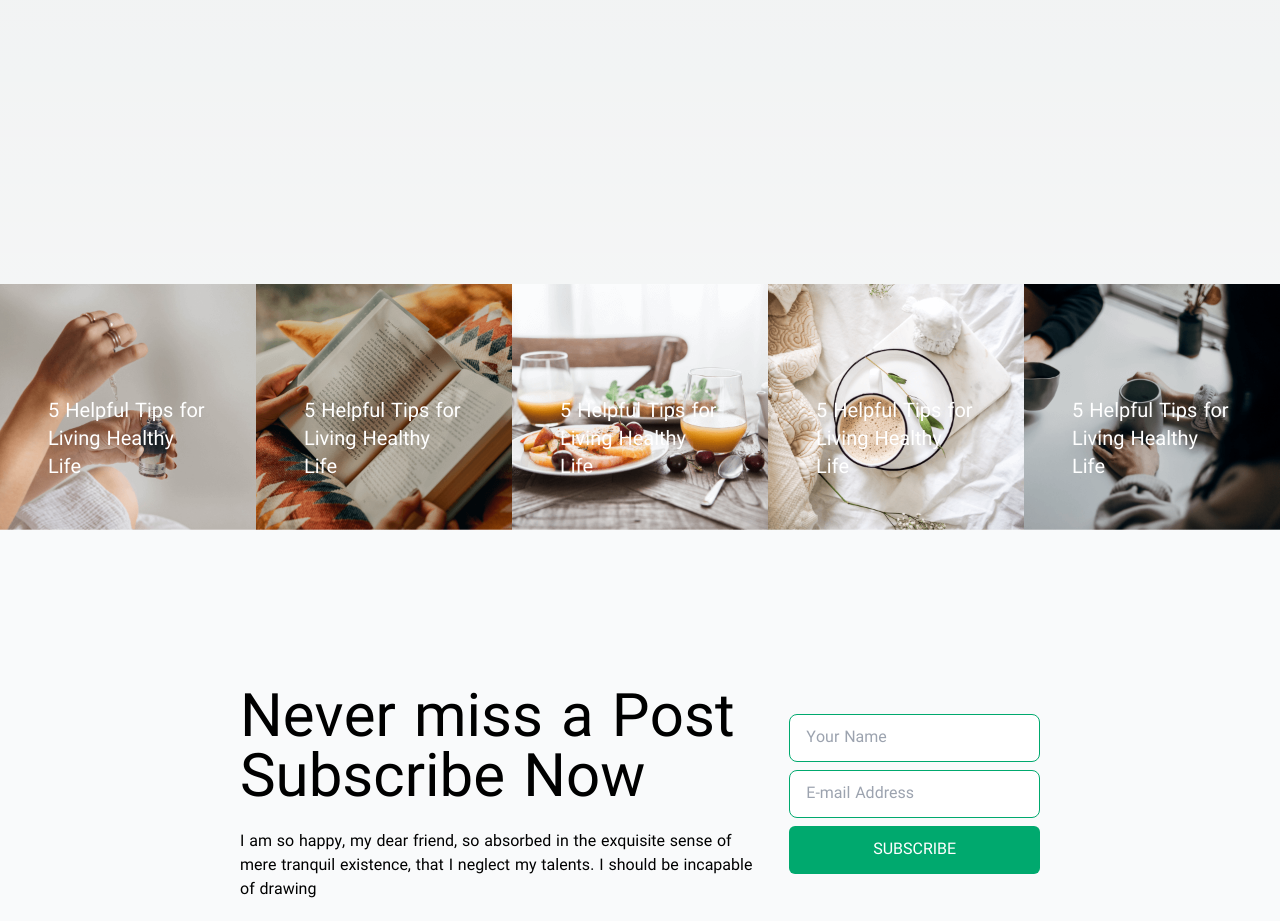
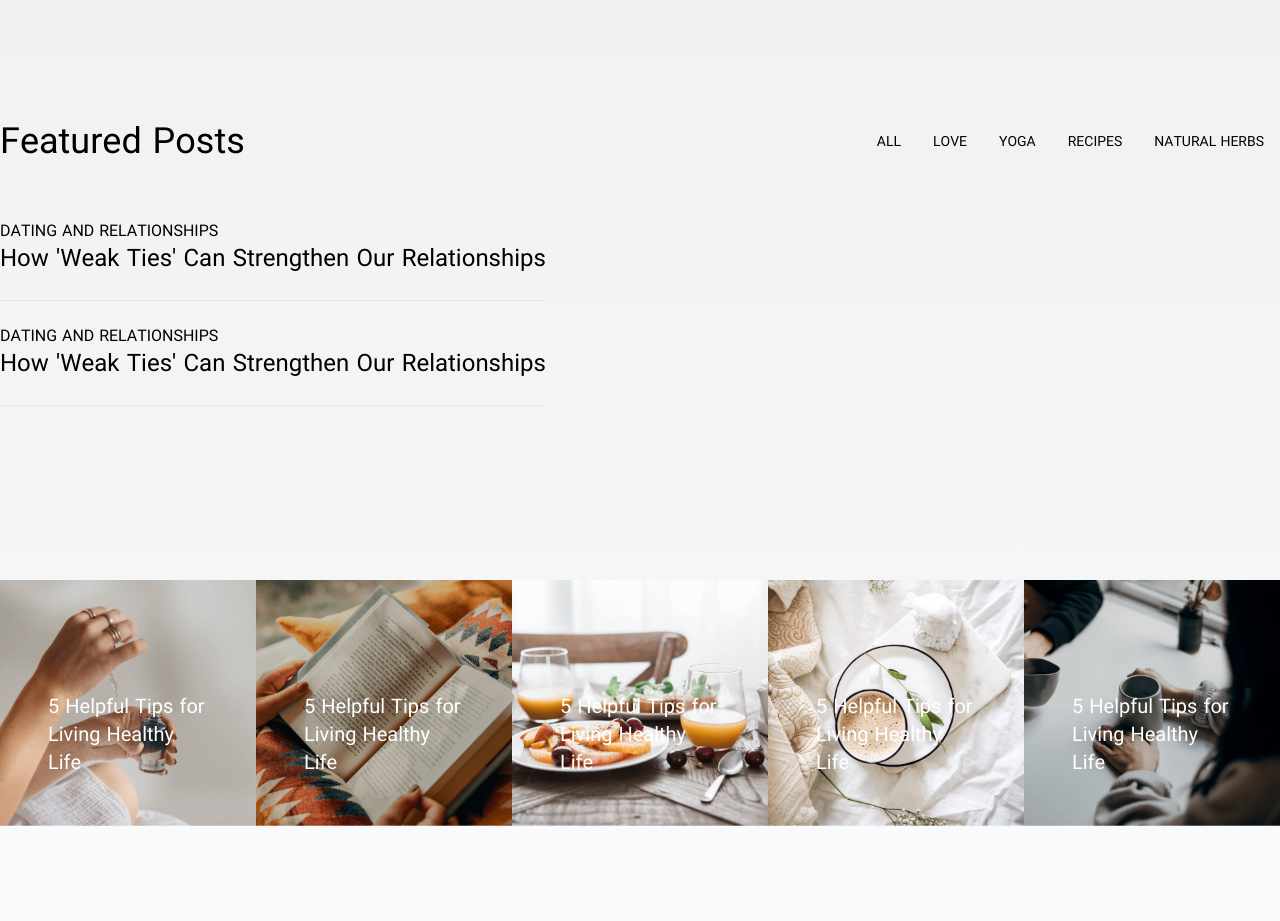
Before and after one commit to homayunmmdy/Fashion-Ecommerce, a Next.js app: page /en in a window 1280 px wide. Shown: the part 2820-3741 px from the top of the page. Built offline with nearby package versions, Linux system fonts and the light colour scheme.

Commit message:
Feature Post

```diff
--- /dev/null
+++ b/app/[locale]/components/Features.jsx
@@ -0,0 +1,107 @@
+import React from 'react'
+
+const Features = () => {
+    return (
+        <div>
+            <section id="featured">
+                <div className=" container mx-auto lg:flex justify-between align-middle px-5 lg:px-0">
+                    <h2 className="font-heading text-4xl ">Featured Posts</h2>
+                    <div className="pt-5 lg:pt-0">
+                        <button className="filter-button font-heading text-sm rounded-full hover:bg-primary hover:text-white px-4 py-2 mt-3 lg:mt-0 uppercase" data-filter="*">All</button>
+                        <button className="filter-button font-heading text-sm rounded-full hover:bg-primary hover:text-white px-4 py-2 mt-3 lg:mt-0  uppercase active" data-filter=".love">love</button>
+                        <button className="filter-button font-heading text-sm rounded-full hover:bg-primary hover:text-white px-4 py-2 mt-3 lg:mt-0  uppercase" data-filter=".yoga">yoga</button>
+                        <button className="filter-button font-heading text-sm rounded-full hover:bg-primary hover:text-white px-4 py-2 mt-3 lg:mt-0  uppercase" data-filter=".recipes">recipes</button>
+                        <button className="filter-button font-heading text-sm rounded-full hover:bg-primary hover:text-white px-4 py-2 mt-3 lg:mt-0  uppercase" data-filter=".naturalherbs">natural
+                            herbs</button>
+                    </div>
+                </div>
+
+                <div className="container mx-auto px-5 lg:px-0">
+                    <div className="isotope-container mt-12 relative h-52" >
+
+                        <div className="grid grid-cols-2 gap-4">
+                            <div className="item love lg:me-28 absolute left-0 top-0">
+                                <div className="featured-post py-2">
+                                    <span className="blog-date uppercase">dating and Relationships</span>
+                                    <h3 className="font-heading text-2xl font-normal hover:text-gray-500 "><a href="blog-single.html" className="blog-link capitalize">How 'Weak
+                                        Ties' Can Strengthen Our
+                                        Relationships</a></h3>
+                                </div>
+                                <hr className="my-4" />
+                            </div>
+                            <div className="item love lg:me-28 absolute left-0 top-[105px]">
+                                <div className="featured-post py-2 ">
+                                    <span className="blog-date uppercase">dating and Relationships</span>
+                                    <h3 className="font-heading text-2xl font-normal hover:text-gray-500"><a href="blog-single.html" className="blog-link capitalize">How 'Weak
+                                        Ties' Can Strengthen Our
+                                        Relationships</a></h3>
+                                </div>
+                                <hr className="my-4 " />
+                            </div>
+                            <div className="item yoga lg:me-28 absolute left-0 top-[210px] hidden">
+                                <div className="featured-post py-2">
+                                    <span className="blog-date uppercase">dating and Relationships</span>
+                                    <h3 className="font-heading text-2xl font-normal hover:text-gray-500"><a href="blog-single.html" className="blog-link capitalize">What It's
+                                        Really Like to Date While
+                                        Anxious </a></h3>
+                                </div>
+                                <hr className="my-4" />
+                            </div>
+                            <div className="item yoga lg:me-28 absolute left-0 top-[315px] hidden">
+                                <div className="featured-post py-2 ">
+                                    <span className="blog-date uppercase">dating and Relationships</span>
+                                    <h3 className="font-heading text-2xl font-normal hover:text-gray-500"><a href="blog-single.html" className="blog-link capitalize">What It's
+                                        Really Like to Date While
+                                        Anxious </a></h3>
+                                </div>
+                                <hr className="my-4 " />
+                            </div>
+                            <div className="item recipes lg:me-28 absolute left-0 top-[420px] hidden">
+                                <div className="featured-post py-2">
+                                    <span className="blog-date uppercase">dating and Relationships</span>
+                                    <h3 className="font-heading text-2xl font-normal hover:text-gray-500"><a href="blog-single.html" className="blog-link capitalize">Benefits
+                                        to Having Much Older
+                                        Friends than you</a></h3>
+                                </div>
+                                <hr className="my-4" />
+                            </div>
+                            <div className="item recipes lg:me-28 absolute left-0 top-[525px] hidden">
+                                <div className="featured-post py-2 ">
+                                    <span className="blog-date uppercase">dating and Relationships</span>
+                                    <h3 className="font-heading text-2xl font-normal hover:text-gray-500"><a href="blog-single.html" className="blog-link capitalize">Benefits
+                                        to Having Much Older
+                                        Friends than you</a></h3>
+                                </div>
+                                <hr className="my-4 " />
+                            </div>
+                            <div className="item naturalherbs lg:me-28 absolute left-0 top-[630px] hidden">
+                                <div className="featured-post py-2">
+                                    <span className="blog-date uppercase">dating and Relationships</span>
+                                    <h3 className="font-heading text-2xl font-normal hover:text-gray-500"><a href="blog-single.html" className="blog-link capitalize">How Often
+                                        You Should Wash Your
+                                        Hair in winter</a></h3>
+                                </div>
+                                <hr className="my-4 " />
+                            </div>
+                            <div className="item naturalherbs lg:me-28 absolute left-0 top-[735px] hidden">
+                                <div className="featured-post py-2 ">
+                                    <span className="blog-date uppercase">dating and Relationships</span>
+                                    <h3 className="font-heading text-2xl font-normal hover:text-gray-500"><a href="blog-single.html" className="blog-link capitalize">How Often
+                                        You Should Wash Your
+                                        Hair in winter</a></h3>
+                                </div>
+                                <hr className="my-4 " />
+                            </div>
+                        </div>
+
+
+
+
+                    </div>
+                </div>
+            </section>
+        </div>
+    )
+}
+
+export default Features
--- a/app/[locale]/page.jsx
+++ b/app/[locale]/page.jsx
@@ -3,12 +3,14 @@ import Hero from './components/Hero'
 import Cards from './components/Cards'
 import Subscription from './components/Subscription'
 import Categories from './components/Categories'
+import Features from './components/Features'
 
 const Home = () => {
   return (
     <div>
       <Hero />
       <Cards />
+      <Features />
       <Categories />
       <Subscription />
     </div>
```
